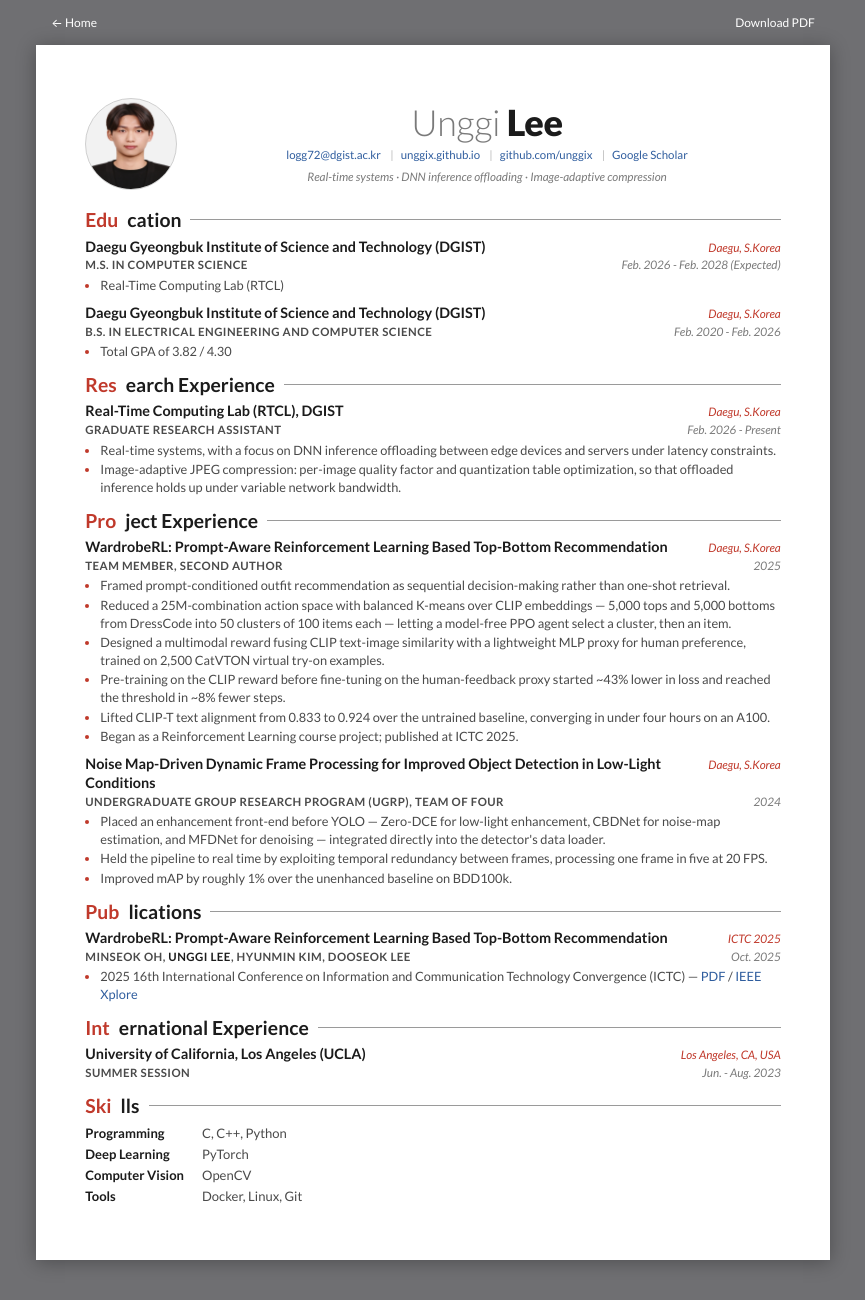
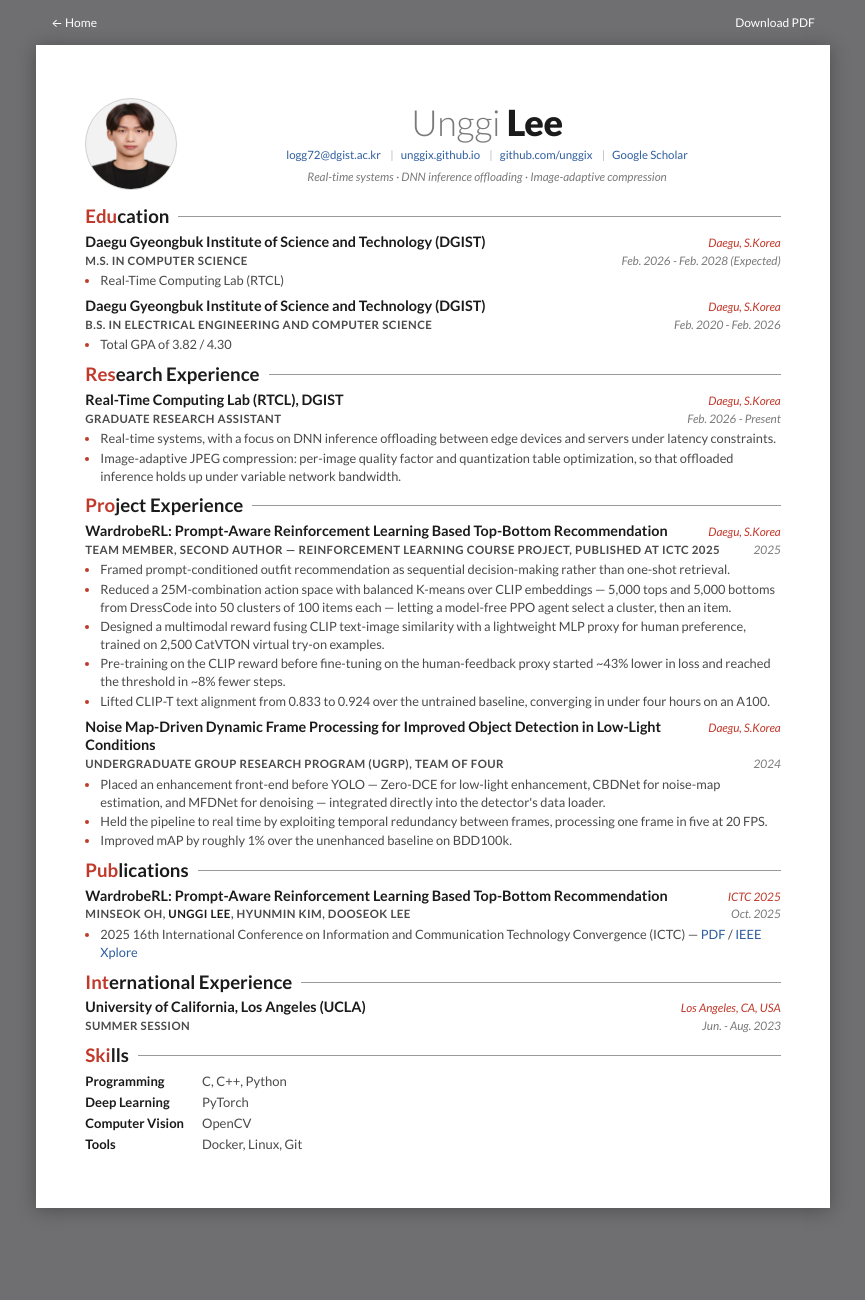
Before and after one commit to unggix/unggix.github.io, a Jekyll site: the page built from _pages/cv.md, in a window 1280 px wide. Shown: the whole page, without its empty margins (207-1072 px from the left). Built offline with Jekyll 4.4.1, drawn with Linux system fonts in a browser that asks for light colours; after the commit the page ends 1248 px from its top, so only the background shows below that.

Commit message:
Close the gap in CV headings and pull the sheet back to one page
The accented letters sat in their own flex item, so a gap opened mid-word
("Edu cation"). Keep the whole name as one inline run.

Tighten print spacing and fold the course-project note into the subtitle
so Skills no longer spills onto a second page.

Co-Authored-By: Claude Opus 5 (1M context) <noreply@anthropic.com>

```diff
--- a/_data/resume.yml
+++ b/_data/resume.yml
@@ -34,7 +34,7 @@
 - name: "Project Experience"
   entries:
     - title: "WardrobeRL: Prompt-Aware Reinforcement Learning Based Top-Bottom Recommendation"
-      subtitle: "Team Member, Second Author"
+      subtitle: "Team Member, Second Author — Reinforcement Learning course project, published at ICTC 2025"
       location: "Daegu, S.Korea"
       period: "2025"
       bullets:
@@ -43,7 +43,6 @@
         - "Designed a multimodal reward fusing CLIP text-image similarity with a lightweight MLP proxy for human preference, trained on 2,500 CatVTON virtual try-on examples."
         - "Pre-training on the CLIP reward before fine-tuning on the human-feedback proxy started ~43% lower in loss and reached the threshold in ~8% fewer steps."
         - "Lifted CLIP-T text alignment from 0.833 to 0.924 over the untrained baseline, converging in under four hours on an A100."
-        - "Began as a Reinforcement Learning course project; published at ICTC 2025."
 
     - title: "Noise Map-Driven Dynamic Frame Processing for Improved Object Detection in Low-Light Conditions"
       subtitle: "Undergraduate Group Research Program (UGRP), Team of Four"
--- a/_layouts/cv.html
+++ b/_layouts/cv.html
@@ -45,7 +45,7 @@
   {% for sec in site.data.resume %}
   <section class="sec">
     <h2 class="sec__title">
-      <span class="sec__lead">{{ sec.name | slice: 0, 3 }}</span>{{ sec.name | slice: 3, 60 }}
+      <span class="sec__text"><span class="sec__lead">{{ sec.name | slice: 0, 3 }}</span>{{ sec.name | slice: 3, 60 }}</span>
       <span class="sec__rule"></span>
     </h2>
 
--- a/assets/css/cv.css
+++ b/assets/css/cv.css
@@ -92,18 +92,21 @@ a:hover { text-decoration: underline; }
 
 /* ---------- sections ---------- */
 
-.sec { margin-top: 13px; }
+.sec { margin-top: 10px; }
 
 .sec__title {
   display: flex;
   align-items: center;
   gap: 9px;
-  margin: 0 0 7px;
-  font-size: 14.5pt;
+  margin: 0 0 6px;
+  font-size: 14pt;
   font-weight: 700;
   line-height: 1.1;
   white-space: nowrap;
 }
+/* The name is one inline run — splitting it across flex items would open a
+   gap between the accented letters and the rest of the word. */
+.sec__text { flex: none; }
 .sec__lead { color: var(--accent); }
 .sec__rule {
   flex: 1;
@@ -113,7 +116,7 @@ a:hover { text-decoration: underline; }
 
 /* ---------- entries ---------- */
 
-.entry { margin-bottom: 9px; }
+.entry { margin-bottom: 7px; }
 .entry:last-child { margin-bottom: 0; }
 
 .entry__row {
@@ -181,9 +184,9 @@ a:hover { text-decoration: underline; }
 /* ---------- print ---------- */
 
 @media print {
-  @page { size: A4; margin: 11mm 12mm; }
+  @page { size: A4; margin: 10mm 12mm; }
 
-  body { background: #fff; font-size: 10.2pt; }
+  body { background: #fff; font-size: 10pt; }
   .no-print { display: none !important; }
 
   .sheet {
```
Also changed, not shown: 1 other file.
